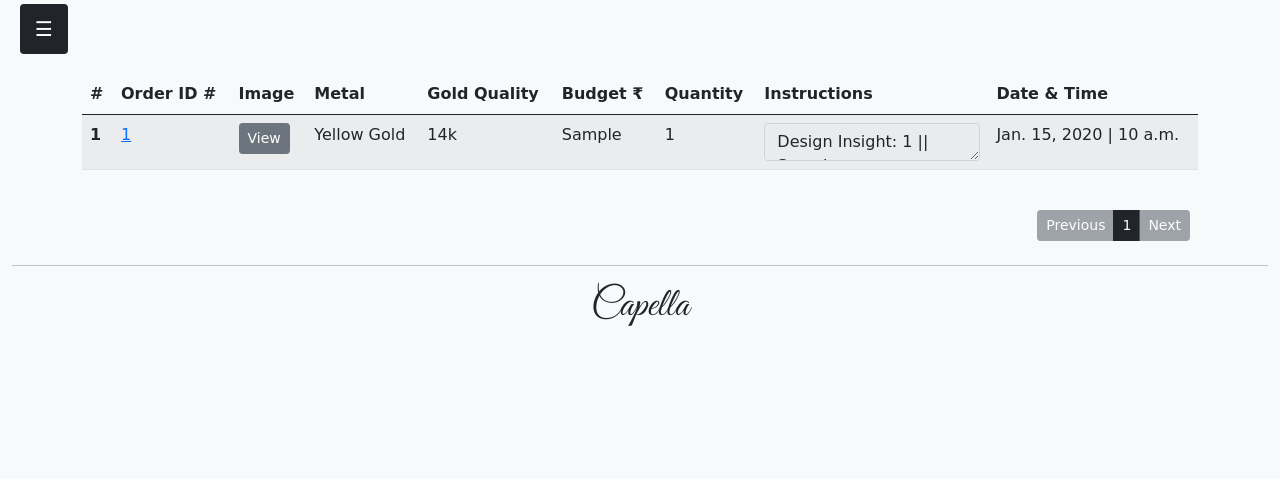
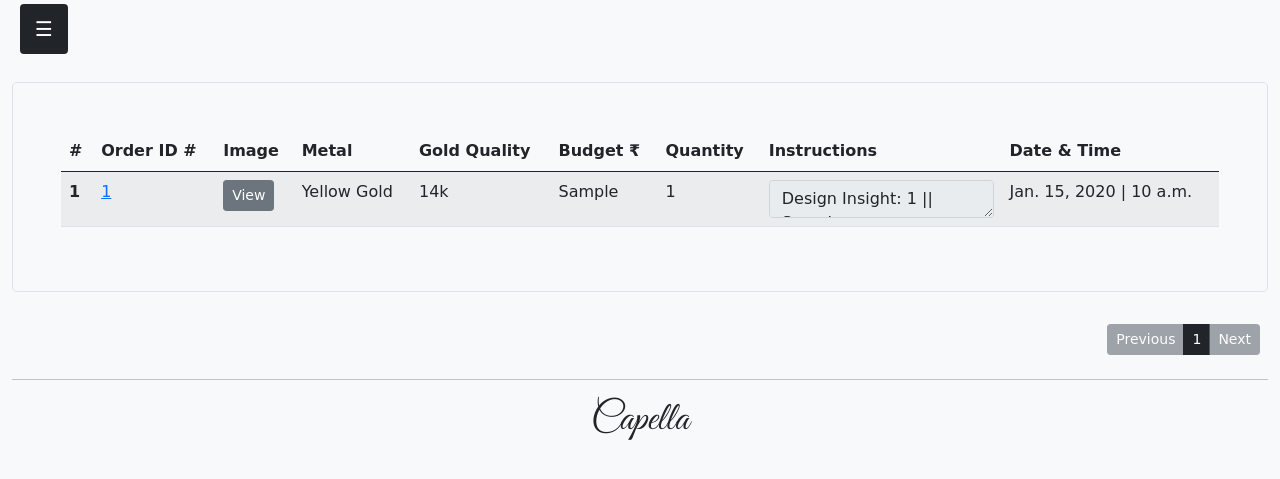
Before and after one commit to MrinalKarmokar/Capella, a Django app: page /dashboard/orders in a window 1280 px wide. Shown: the part 100-579 px from the top of the page. Run offline with Django 3.2, Linux system fonts and the light colour scheme; tables that the repository leaves empty hold one stand-in row (values such as "Sample post"); some libraries are stand-ins or nearby versions; some web fonts are replaced.

Commit message:
changed container to container-fluid

```diff
--- a/templates/dashboard/customer_detail_dashboard.html
+++ b/templates/dashboard/customer_detail_dashboard.html
@@ -20,7 +20,7 @@
 </div>
 {% endfor %}
 
-<div class="container">
+<div class="container-fluid">
   <div class="row align-items-md-stretch">
     <div class="col-md-6 my-2">
       <div class="h-100 p-5 text-white bg-dark rounded-3">
--- a/templates/dashboard/order_dashboard.html
+++ b/templates/dashboard/order_dashboard.html
@@ -20,7 +20,9 @@
 </div>
 {% endfor %}
 
-<div class="container">
+<div class="container-fluid">
+    <div class="col my-2">
+        <div class="h-100 p-5 bg-light border rounded-3">
             <table class="table table-striped">
                 <thead>
                     <tr>
@@ -63,6 +65,8 @@
                 {% endfor %}
                 </tbody>
             </table>
+        </div>
+    </div>
     <nav class="pagination justify-content-end">
         <div class="btn-group btn-group-sm me-2 mt-4" role="group" aria-label="Page No.">
         {% if orders.has_previous %}
@@ -78,7 +82,6 @@
         {% endif %}
         </div>
     </nav>
-
 </div>
 
 <script src="{% static 'base/js/jquery.js' %}"></script>
```
Lines whose indentation alone changed are shown as unchanged.
